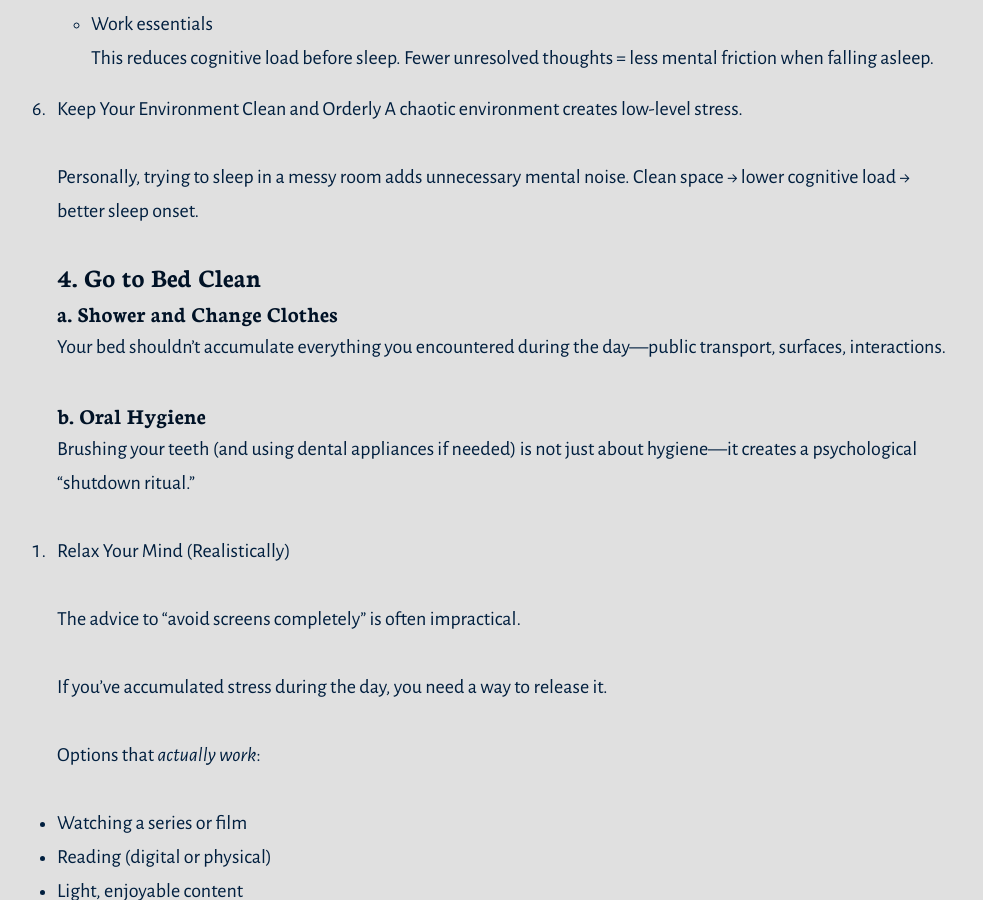
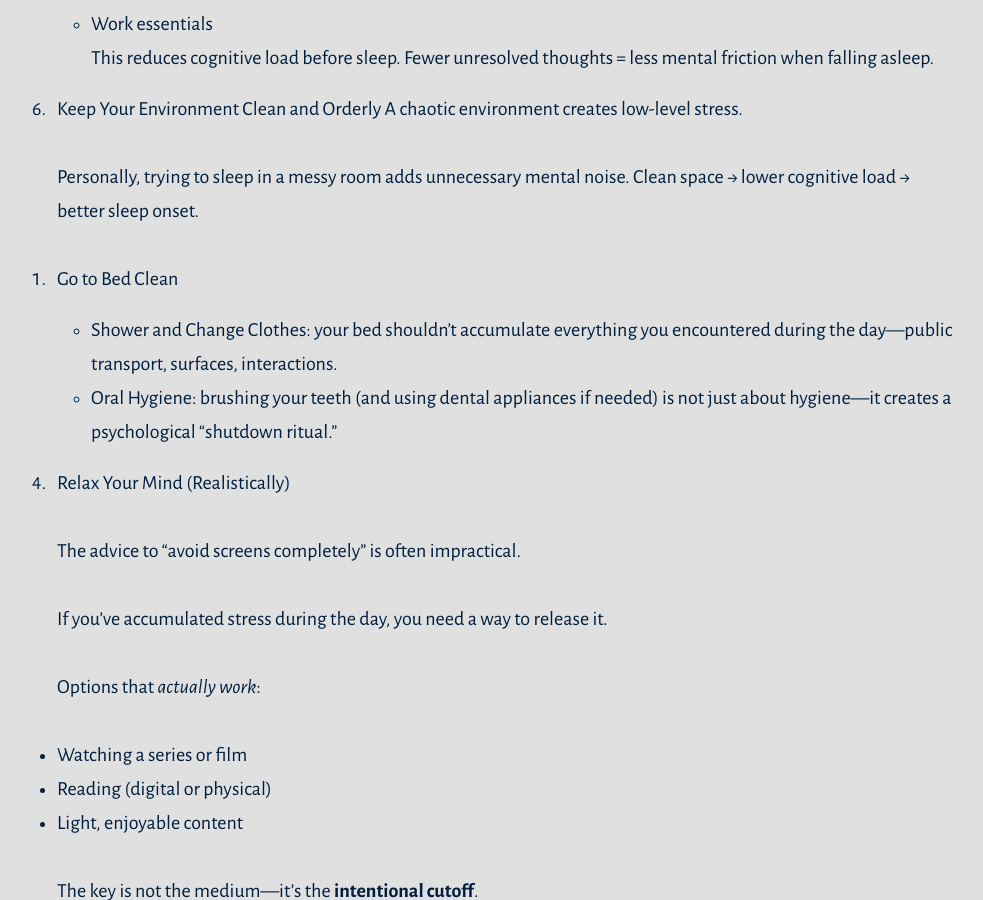
Before and after one commit to armandoahir/armandoahir.github.io, a Jekyll site: the page built from _posts/2026-04-15-How-sleep-hygiene-should-look-like-in-a-real-busy-schedule.md, in a window 1280 px wide and 900 px high, scrolled down 4024 px. Shown: the whole window, without its empty margins (133-1116 px from the left). Built offline with Jekyll 4.4.1, drawn with Linux system fonts in a browser that asks for light colours.

Commit message:
[14th Apr] Fix posts

```diff
--- a/_posts/2026-04-15-How-sleep-hygiene-should-look-like-in-a-real-busy-schedule.md
+++ b/_posts/2026-04-15-How-sleep-hygiene-should-look-like-in-a-real-busy-schedule.md
@@ -105,13 +105,9 @@ This reduces cognitive load before sleep. Fewer unresolved thoughts = less menta
 A chaotic environment creates low-level stress.
 
 Personally, trying to sleep in a messy room adds unnecessary mental noise. Clean space → lower cognitive load → better sleep onset.
-#### 4. Go to Bed Clean
-
-##### a. Shower and Change Clothes
-Your bed shouldn’t accumulate everything you encountered during the day—public transport, surfaces, interactions.
-
-##### b. Oral Hygiene
-Brushing your teeth (and using dental appliances if needed) is not just about hygiene—it creates a psychological “shutdown ritual.”
+4. Go to Bed Clean
+- Shower and Change Clothes: your bed shouldn’t accumulate everything you encountered during the day—public transport, surfaces, interactions.
+- Oral Hygiene: brushing your teeth (and using dental appliances if needed) is not just about hygiene—it creates a psychological “shutdown ritual.”
 
 5. Relax Your Mind (Realistically)
 
```
